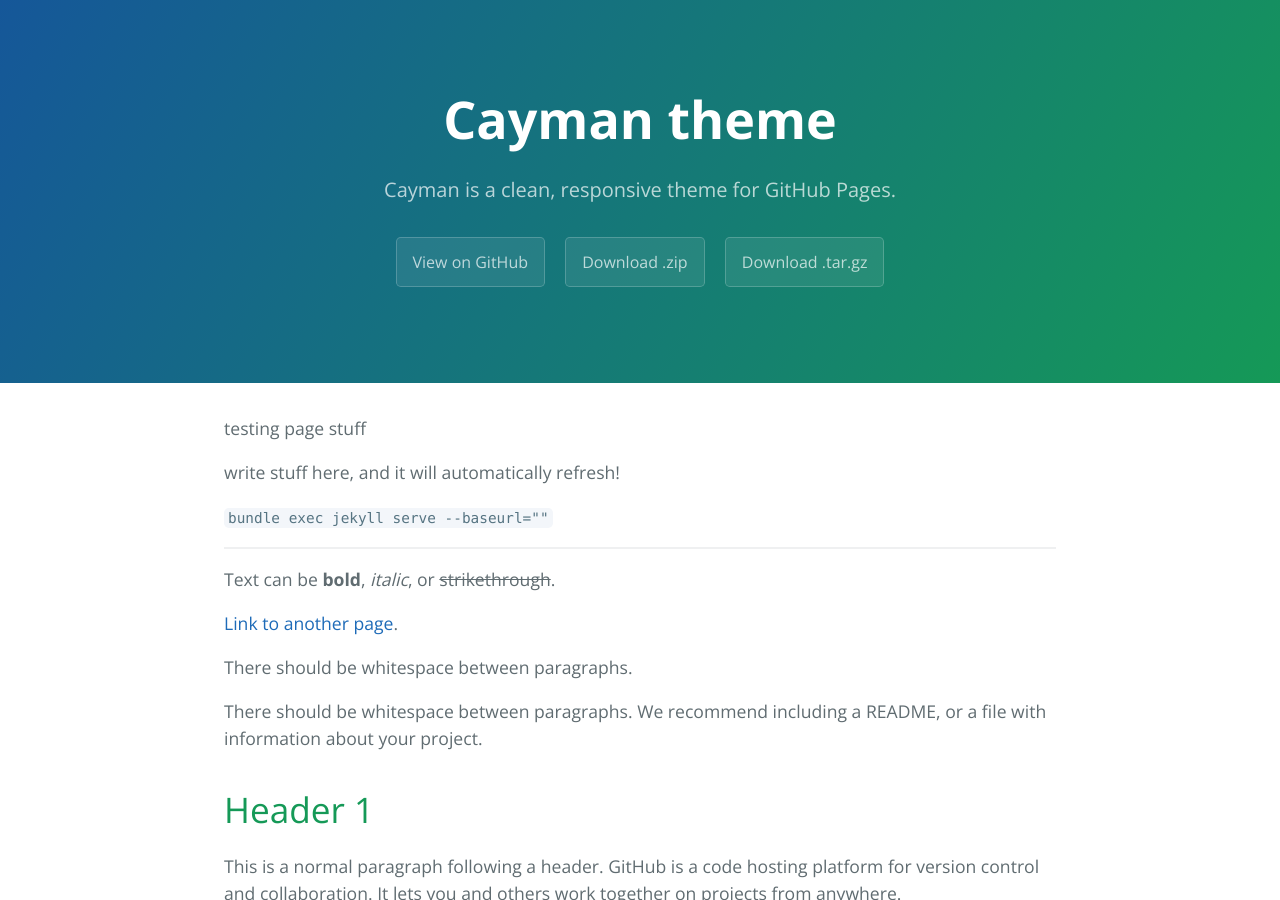
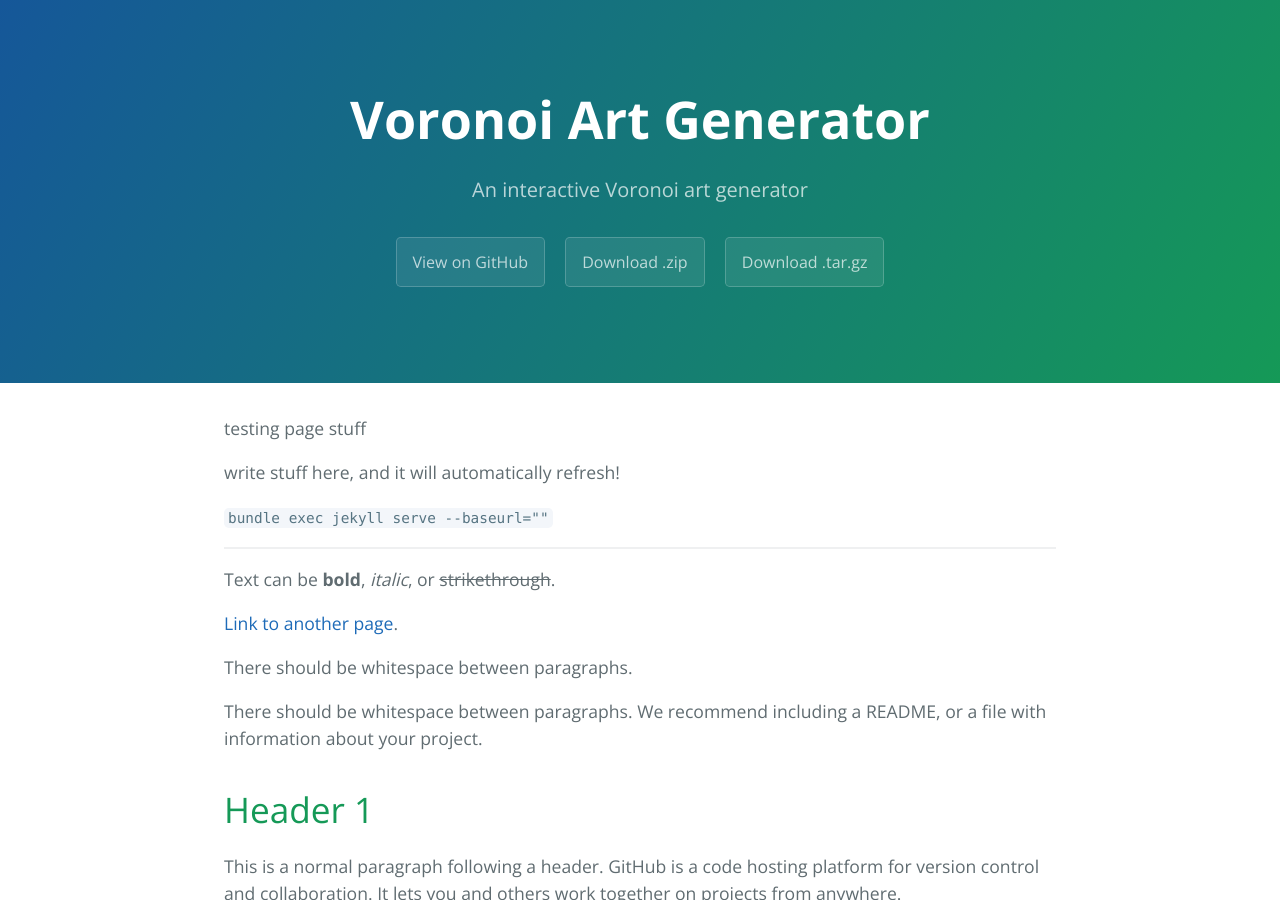
Before and after one commit to tycho-bear/voronoi-art-generator, a Jekyll site: the page built from index.md, in a window 1280 px wide and 900 px high. Built offline with Jekyll 4.4.1, drawn with Linux system fonts in a browser that asks for light colours.

Commit message:
Quick updates, fixed tables

```diff
--- a/_config.yml
+++ b/_config.yml
@@ -1,6 +1,10 @@
-title: Cayman theme
-description: Cayman is a clean, responsive theme for GitHub Pages.
+title: Voronoi Art Generator
+description: An interactive Voronoi art generator
 show_downloads: true
 #show_downloads: false
-google_analytics:
+#google_analytics:
 theme: jekyll-theme-cayman
+
+# to toggle showing the github link:
+#github:
+#  is_project_page: false
--- a/_layouts/default.html
+++ b/_layouts/default.html
@@ -18,9 +18,9 @@
     <header class="page-header" role="banner">
       <h1 class="project-name">{{ page.title | default: site.title | default: site.github.repository_name }}</h1>
       <h2 class="project-tagline">{{ page.description | default: site.description | default: site.github.project_tagline }}</h2>
-      {% if site.github.is_project_page %}
-        <a href="{{ site.github.repository_url }}" class="btn">View on GitHub</a>
-      {% endif %}
+<!--      {% if site.github.is_project_page %}-->
+      <a href="{{ site.github.repository_url }}" class="btn">View on GitHub</a>
+<!--      {% endif %}-->
       {% if site.show_downloads %}
         <a href="{{ site.github.zip_url }}" class="btn">Download .zip</a>
         <a href="{{ site.github.tar_url }}" class="btn">Download .tar.gz</a>
--- a/index.md
+++ b/index.md
@@ -91,17 +91,16 @@
 
 ###### Header 6
 
+[//]: # (https://github.com/pages-themes/cayman/issues/82)
+[//]: # (that actually wasn't the issue, but I removed the lines between the)
+
+[//]: # (table rows and it fixed the problem)
 
 | head1        | head two          | three |
-
 |:-------------|:------------------|:------|
-
 | ok           | good swedish fish | nice  |
-
 | out of stock | good and plenty   | nice  |
-
 | ok           | good `oreos`      | hmm   |
-
 | ok           | good `zoute` drop | yumm  |
 
 
```
